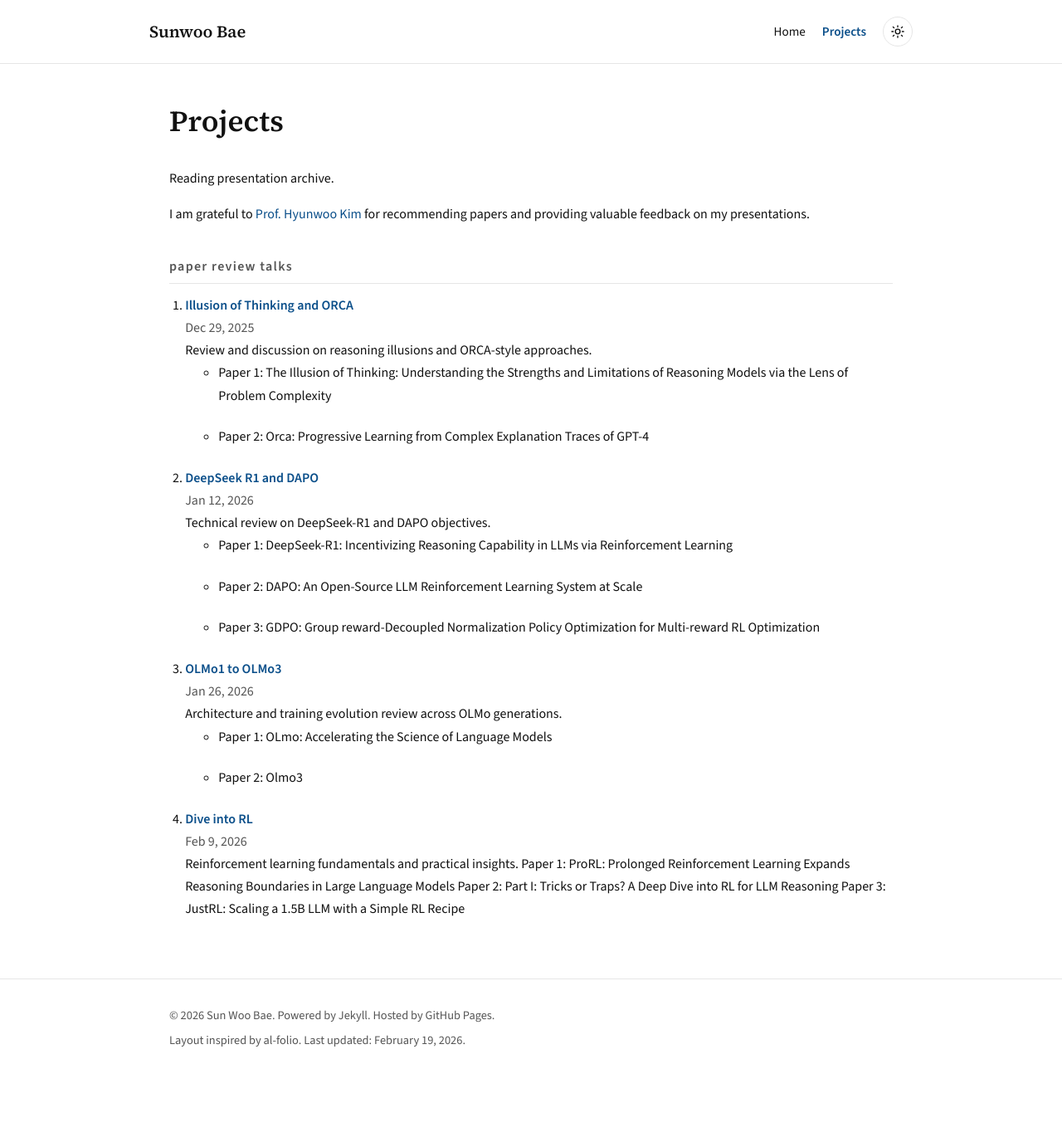
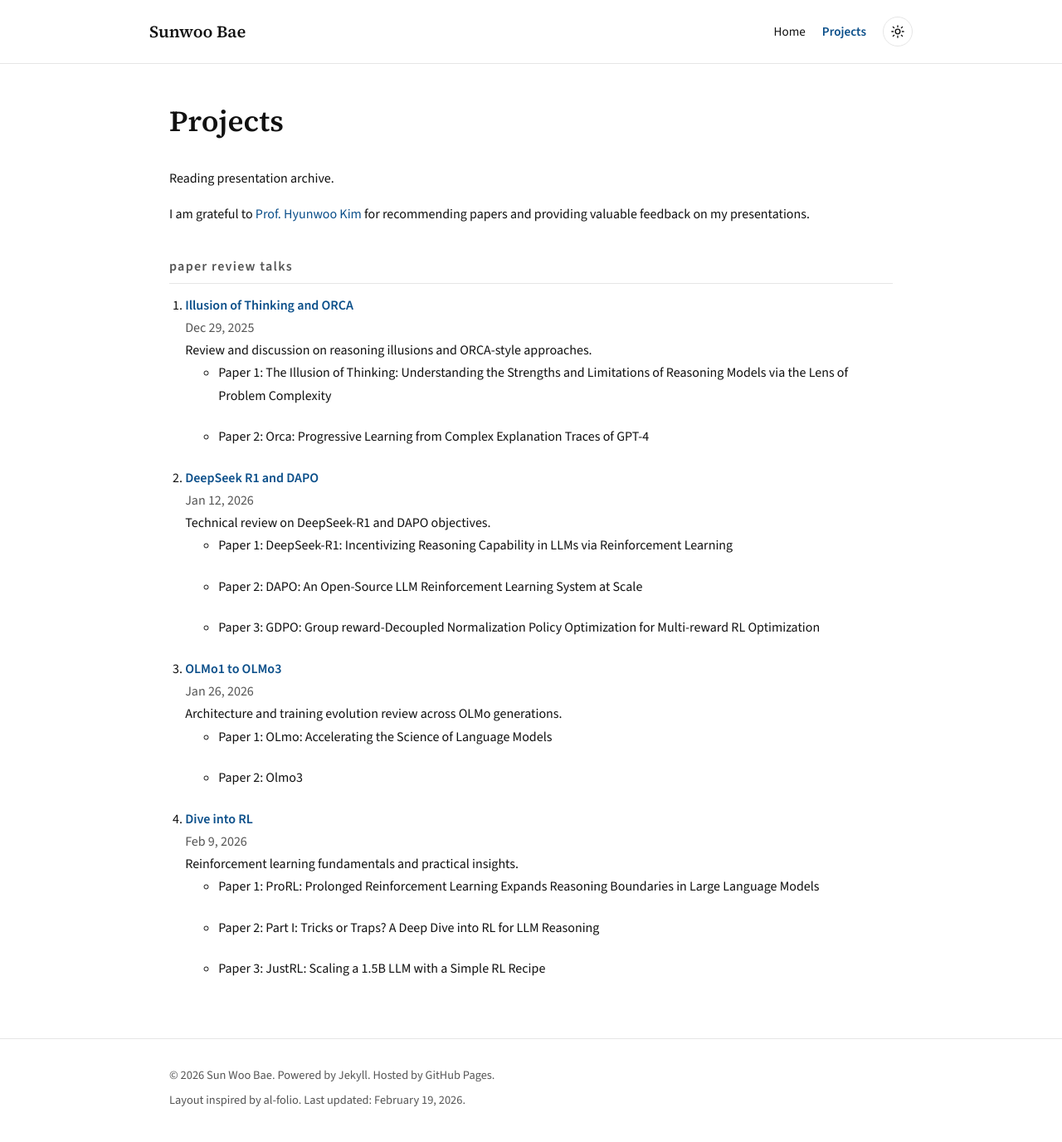
Before and after one commit to sunwoo02/sunwoo02.github.io, a Jekyll site: the page built from _pages/projects.md, in a window 1280 px wide. Shown: the whole page at 83% size. Built offline with Jekyll 4.4.1, drawn with Linux system fonts in a browser that asks for light colours; before the commit the page ends 1304 px from its top, so only the background shows below that.

Commit message:
Update projects.md

```diff
--- a/_pages/projects.md
+++ b/_pages/projects.md
@@ -37,7 +37,6 @@ Technical review on DeepSeek-R1 and DAPO objectives.
   <ul class="paper-sublist">
   <li>Paper 1: OLmo: Accelerating the Science of Language Models</li>
   <li>Paper 2: Olmo3</li>
-
 </ul>
   </li>
   <li>
@@ -45,10 +44,10 @@ Technical review on DeepSeek-R1 and DAPO objectives.
     <span class="location">Feb 9, 2026</span><br>
     Reinforcement learning fundamentals and practical insights.
 
-  Paper 1: ProRL: Prolonged Reinforcement Learning Expands Reasoning Boundaries in Large Language Models
-
-  Paper 2: Part I: Tricks or Traps? A Deep Dive into RL for LLM Reasoning
-
-  Paper 3: JustRL: Scaling a 1.5B LLM with a Simple RL Recipe
+<ul class="paper-sublist">
+  <li>Paper 1: ProRL: Prolonged Reinforcement Learning Expands Reasoning Boundaries in Large Language Models</li>
+  <li>Paper 2: Part I: Tricks or Traps? A Deep Dive into RL for LLM Reasoning</li>
+  <li>Paper 3: JustRL: Scaling a 1.5B LLM with a Simple RL Recipe</li>
+</ul>
   </li>
 </ol>
```
